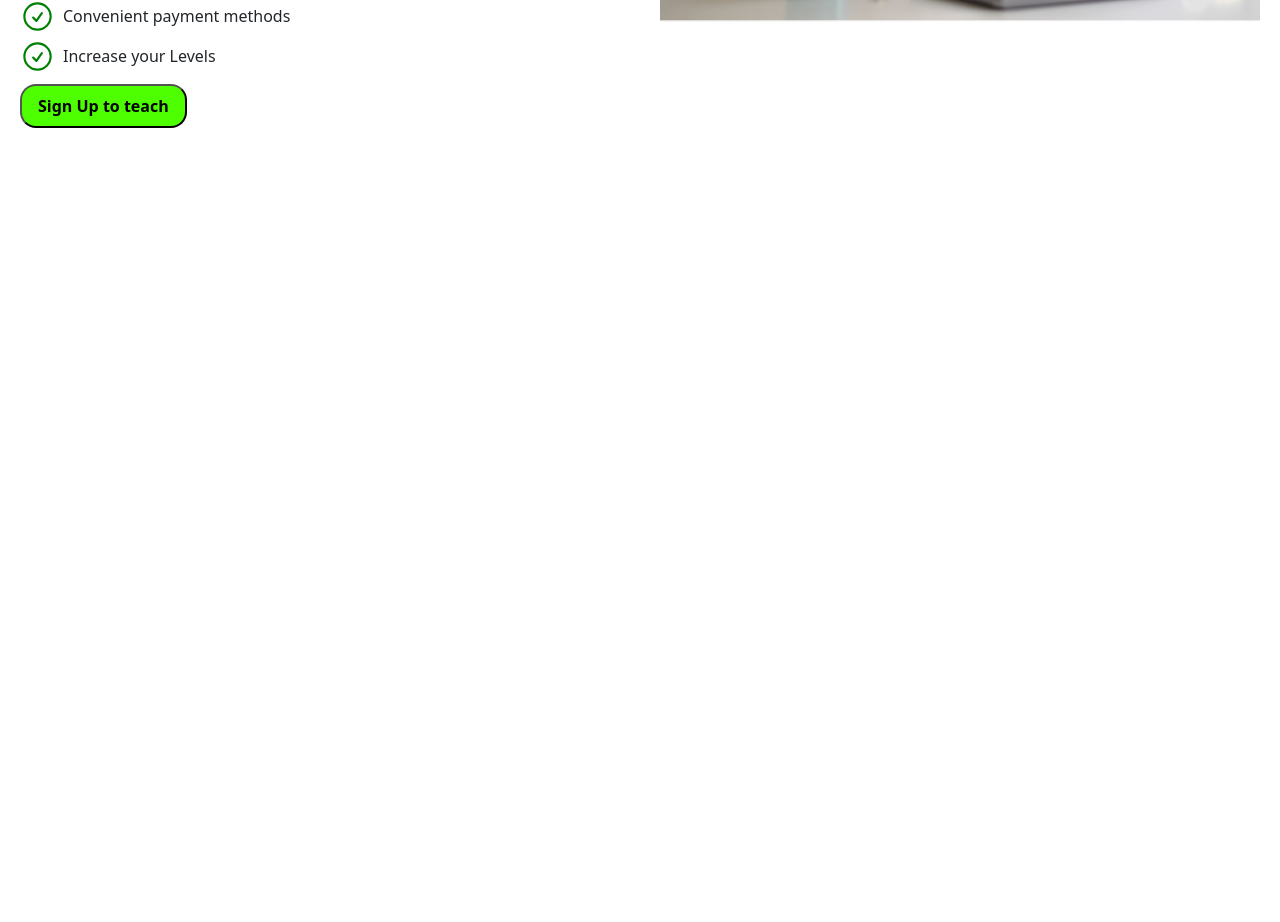
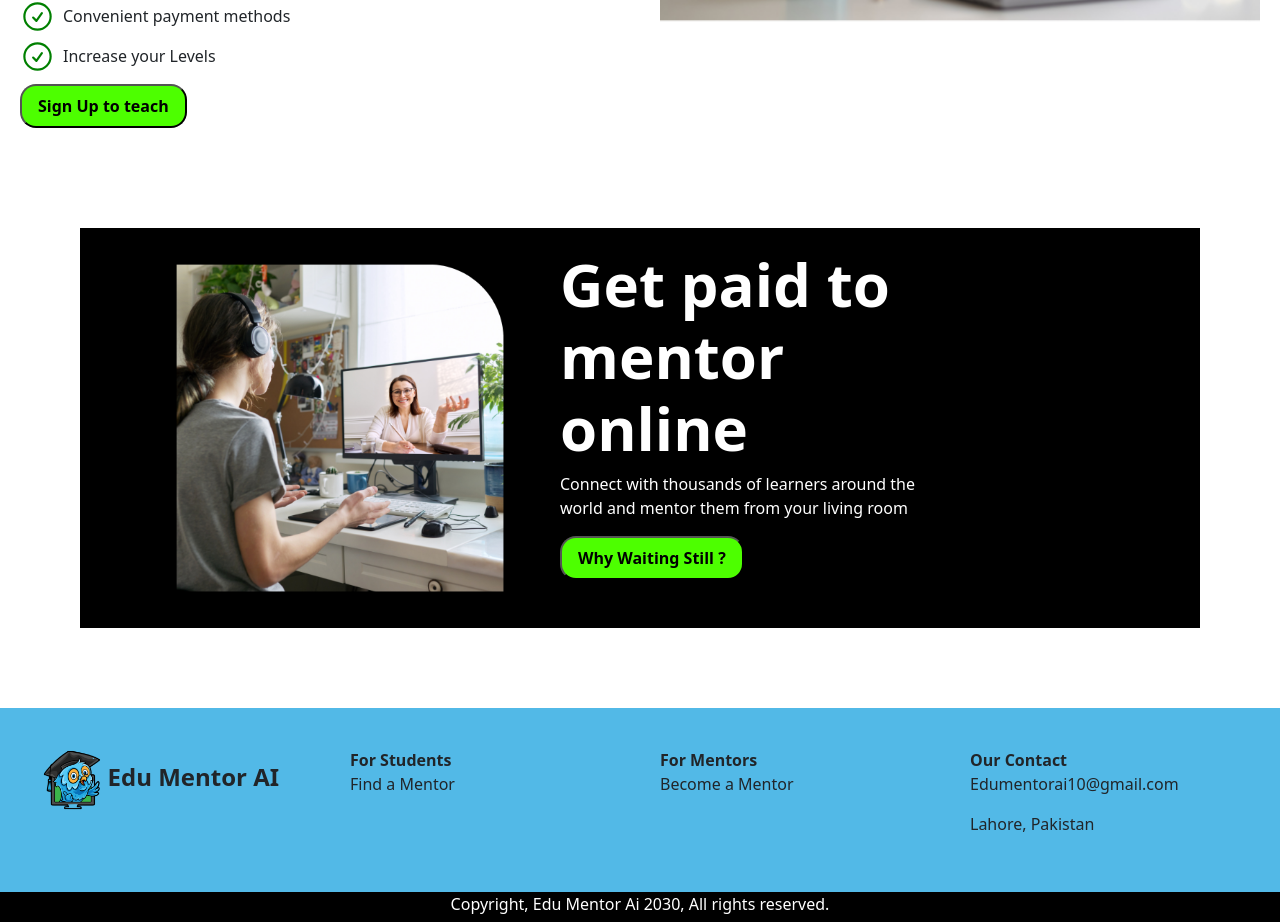
Before and after one commit to ArhumCH10/Edu-Mentor-AI, a React (Vite) app: page /sign-up in a window 1280 px wide. Shown: the part 1849-2771 px from the top of the page. Before the commit the page ends 1997 px from the top, so only its background shows below. Built offline with nearby package versions, Linux system fonts and the light colour scheme; the HTML template or start-up script is replaced by a standard one; a web font is replaced by a local one.

Commit message:
sign up page complete

```diff
--- a/src/pages/SignUpMainPage/SignUpMain.jsx
+++ b/src/pages/SignUpMainPage/SignUpMain.jsx
@@ -167,6 +167,98 @@ function SignUpMain() {
           <img src="girl.png" alt="Image 5" style={{ width: "100%" }} />
         </div>
       </div>
+      <div style={{ background: "white", padding: "80px" }}>
+        <div
+          style={{
+            background: "black",
+            color: "white",
+            display: "flex",
+            padding: "20px 80px",
+
+          }}
+        >
+          {/* Left Partitions */}
+          <div style={{ flex: 1 }}>
+            <img
+              src="teaching.png"
+              alt="Left Image 1"
+              style={{ width: "90%" }}
+            />
+          </div>
+
+          {/* Right Partition */}
+          <div style={{ flex: 1, paddingRight: "10em" }}>
+            <h1 style={{ fontSize: "60px" }}>
+              <strong>Get paid to mentor online</strong>
+            </h1>
+            <p>
+              Connect with thousands of learners around the world and mentor
+              them from your living room
+            </p>
+            <button
+              type="submit"
+              style={{
+                marginTop: "4em",
+                margin: "auto",
+                backgroundColor: "#4DFF00",
+                color: "black",
+                fontWeight: "bold",
+                borderRadius: "1em",
+                padding: "0.5em 1em",
+                cursor: "pointer",
+                textAlign: "center",
+                alignItems: "center",
+                justifyContent: "center",
+                transition: "background-color 0.3s",
+              }}
+            >
+              Why Waiting Still ?
+            </button>
+          </div>
+        </div>
+      </div>
+      <div
+        style={{
+          background: "#52B9E7",
+          padding: "20px",
+          display: "flex",
+          flexDirection: "row",
+        }}
+      >
+        {/* First Partition */}
+        <div style={{ flex: 1, padding: "20px" }}>
+          <div style={{ display: "flex", alignItems: "center" }}>
+            <img src="logo.png" alt="Image 1" style={{ width: "25%" }} />
+            <h4>
+              <strong>Edu Mentor AI</strong>
+            </h4>
+          </div>
+        </div>
+
+        {/* Second Partition */}
+        <div style={{ flex: 1, padding: "20px" }}>
+          <strong>For Students</strong>
+          <p>Find a Mentor</p>
+        </div>
+
+        {/* Third Partition */}
+        <div style={{ flex: 1, padding: "20px" }}>
+          <strong>For Mentors</strong>
+          <p>Become a Mentor</p>
+        </div>
+
+        {/* Fourth Partition */}
+        <div style={{ flex: 1, padding: "20px" }}>
+          <strong>Our Contact</strong>
+          <p>Edumentorai10@gmail.com </p>
+          <p>Lahore, Pakistan</p>
+        </div>
+      </div>
+      <div style={{ background: "black", height: "30px", textAlign: "center" }}>
+        <p style={{ color: "white" }}>
+          Copyright, Edu Mentor Ai 2030, All rights reserved.
+        </p>
+      </div>
     </>
   );
 }
```
